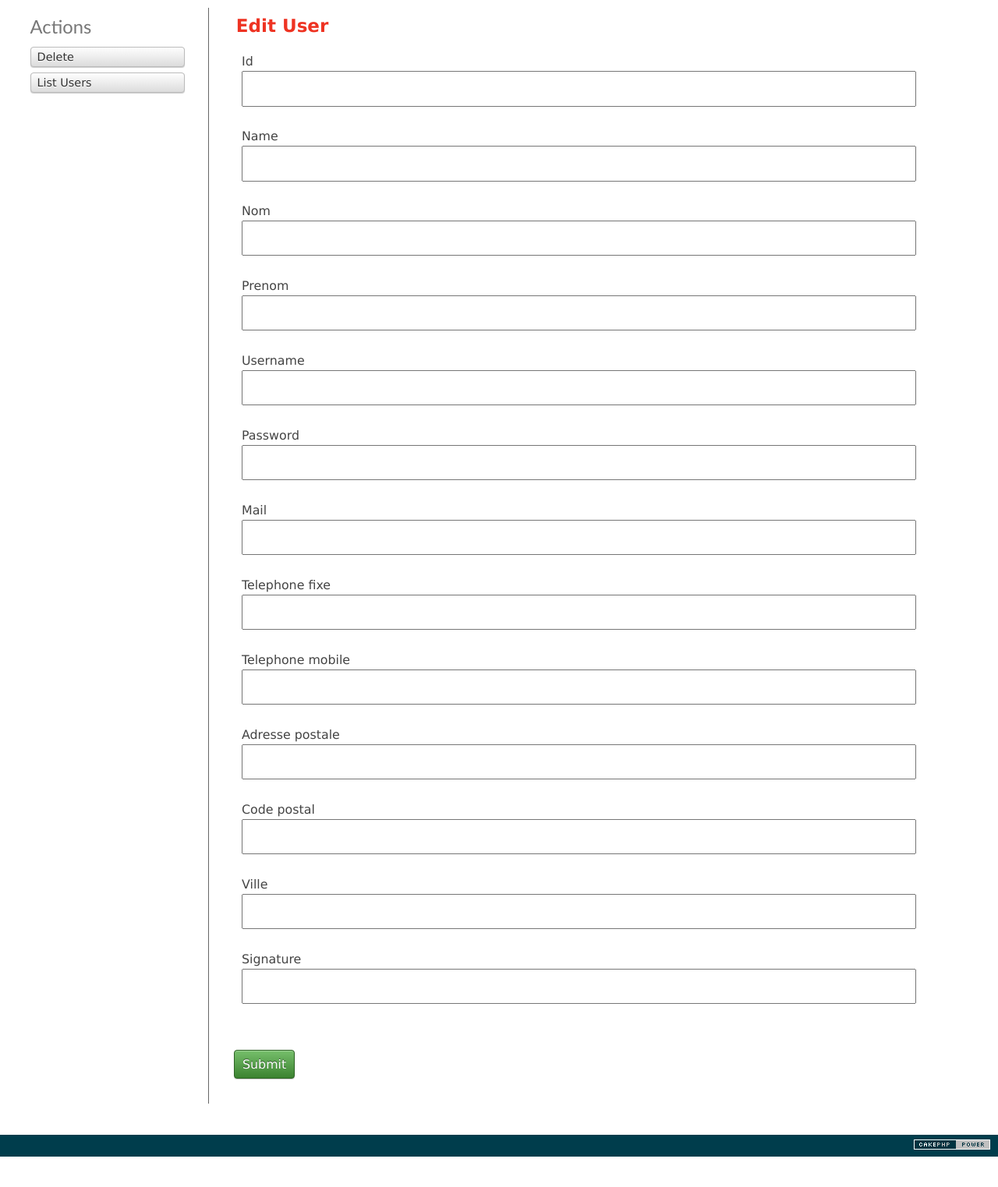
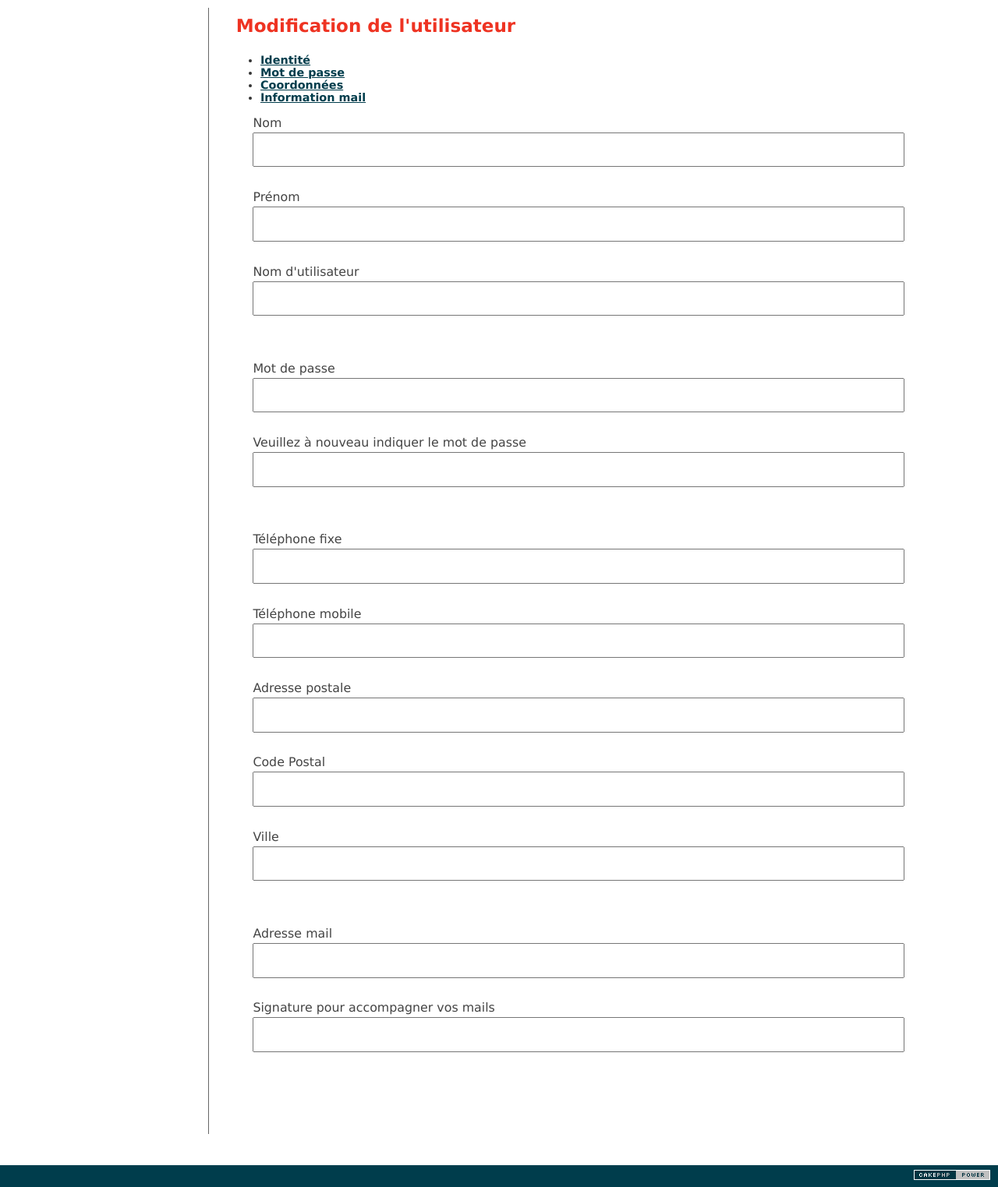
Before and after one commit to leknoppix/bondecommande, a CakePHP app: the page made by app/View/Users/edit.ctp in a window 1280 px wide. Shown: the part 47-1570 px from the top of the page at 78% size. Before the commit the page ends 1531 px from the top, so only its background shows below. Run offline with PHP 8.4 and a stand-in for CakePHP, Linux system fonts and the light colour scheme; the template is opened without the code that fills it, so the values that code supplies are empty; form fields are guessed from the names that the template uses; some libraries are stand-ins or nearby versions.

Commit message:
Gestion utilisateur fini

```diff
--- a/app/Config/routes.php
+++ b/app/Config/routes.php
@@ -30,9 +30,9 @@
 /**
  * ...and connect the rest of 'Pages' controller's URLs.
  */
-	Router::connect('/backoffice/utilisateurs/*', array('controller' => 'users'));
-	Router::connect('/backoffice/clients/*', array('controller' => 'customers'));
-	Router::connect('/backoffice/bondecommande/*', array('controller' => 'orderforms'));
+	Router::connect('/backoffice/utilisateurs/:action/*', array('controller' => 'users'));
+	Router::connect('/backoffice/clients/:action/*', array('controller' => 'customers'));
+	Router::connect('/backoffice/bondecommande/:action/*', array('controller' => 'orderforms'));
 	Router::connect('/backoffice/logout',array('controller' => 'users', 'action' => 'logout'));
 /**
  * Load all plugin routes. See the CakePlugin documentation on
--- a/app/Model/User.php
+++ b/app/Model/User.php
@@ -152,6 +152,7 @@ class User extends AppModel {
 	);
 	public function beforeSave($options = array())
 	{
+		$this->data['User']['name']=$this->data['User']['username'];
 	    if(!empty($this->data['User']['passwordmodif']))
 	    {
 	    	$this->data['User']['password']=Security::hash($this->data['User']['passwordmodif'],null,true);
--- a/app/View/Pages/home.ctp
+++ b/app/View/Pages/home.ctp
@@ -12,7 +12,7 @@
 		<li>Actions
 			<ul>
 				<li>Gestion des bons de commande</li>
-				<li>Gestion des membres</li>
+				<li><?php echo $this->Html->link('Gestion des membres',array('controller'=>'users','action'=>'index')); ?></li>
 				<li>Gestion des services</li>
 				<li>Gestion des fournisseurs</li>
 			</ul>
--- a/app/View/Users/edit.ctp
+++ b/app/View/Users/edit.ctp
@@ -1,30 +1,43 @@
 <div class="users form">
 <?php echo $this->Form->create('User'); ?>
 	<fieldset>
-		<legend><?php echo __('Edit User'); ?></legend>
+		<legend><?php echo __('Modification de l\'utilisateur '.$users['User']['prenom'].' '.$users['User']['nom']); ?></legend>
+	<div class="tabs">
+		<ul>
+			<li><a href="#identite">Identité</a></li>
+			<li><a href="#password">Mot de passe</a></li>
+			<li><a href="#adressage">Coordonnées</a></li>
+			<li><a href="#mail">Information mail</a></li>
+		</ul>
+		<div class="identite">
 	<?php
-		echo $this->Form->input('id');
-		echo $this->Form->input('name');
-		echo $this->Form->input('nom');
-		echo $this->Form->input('prenom');
-		echo $this->Form->input('username');
-		echo $this->Form->input('password');
-		echo $this->Form->input('mail');
-		echo $this->Form->input('telephone_fixe');
-		echo $this->Form->input('telephone_mobile');
-		echo $this->Form->input('adresse_postale');
-		echo $this->Form->input('code_postal');
-		echo $this->Form->input('ville');
-		echo $this->Form->input('signature');
+		echo $this->Form->input('nom',array('label'=>'Nom'));
+		echo $this->Form->input('prenom',array('label'=>'Prénom'));
+		echo $this->Form->input('username',array('label'=>'Nom d\'utilisateur'));
 	?>
+		</div>
+		<div class="password">
+	<?php
+		echo $this->Form->input('passwordmodif',array('type'=>'password','label'=>'Mot de passe','required'=>false));
+		echo $this->Form->input('confirm_password',array('type'=>'password','label'=>'Veuillez à nouveau indiquer le mot de passe'));
+	?>
+		</div>
+		<div class="adressage">
+	<?php
+		echo $this->Form->input('telephone_fixe',array('label'=>'Téléphone fixe','required'=>false));
+		echo $this->Form->input('telephone_mobile',array('label'=>'Téléphone mobile','required'=>false));
+		echo $this->Form->input('adresse_postale',array('label'=>'Adresse postale','required'=>false));
+		echo $this->Form->input('code_postal',array('label'=>'Code Postal','required'=>false));
+		echo $this->Form->input('ville',array('label'=>'Ville','required'=>false));
+	?>
+		</div>
+		<div class="mail">
+	<?php
+		echo $this->Form->input('mail',array('label'=>'Adresse mail','required'=>false));
+		echo $this->Form->input('signature',array('label'=>'Signature pour accompagner vos mails','required'=>false));
+	?>
+		</div>
+	</div>
 	</fieldset>
-<?php echo $this->Form->end(__('Submit')); ?>
+<?php echo $this->Form->end(array('label'=>'Enregistrer ce nouveau utilisateur')); ?>
 </div>
-<div class="actions">
-	<h3><?php echo __('Actions'); ?></h3>
-	<ul>
-
-		<li><?php echo $this->Form->postLink(__('Delete'), array('action' => 'delete', $this->Form->value('User.id')), null, __('Are you sure you want to delete # %s?', $this->Form->value('User.id'))); ?></li>
-		<li><?php echo $this->Html->link(__('List Users'), array('action' => 'index')); ?></li>
-	</ul>
-</div>
--- a/app/View/Users/profile.ctp
+++ b/app/View/Users/profile.ctp
@@ -22,8 +22,8 @@
 		</div>
 		<div class="password">
 	<?php
-		echo $this->Form->input('passwordmodif',array('label'=>'Votre nouveau mot de passe','required'=>false));
-		echo $this->Form->input('confirm_password',array('label'=>'Veuillez à nouveau indiquer votre mot de passe'));
+		echo $this->Form->input('passwordmodif',array('type'=>'password','label'=>'Votre nouveau mot de passe','required'=>false));
+		echo $this->Form->input('confirm_password',array('type'=>'password','label'=>'Veuillez à nouveau indiquer votre mot de passe'));
 	?>
 		</div>
 		<div class="adressage">
```
Also changed, not shown: app/Controller/UsersController.php (+15 -31 lines), app/View/Users/add.ctp (+36 -21 lines), app/View/Users/index.ctp (+6 -34 lines).
